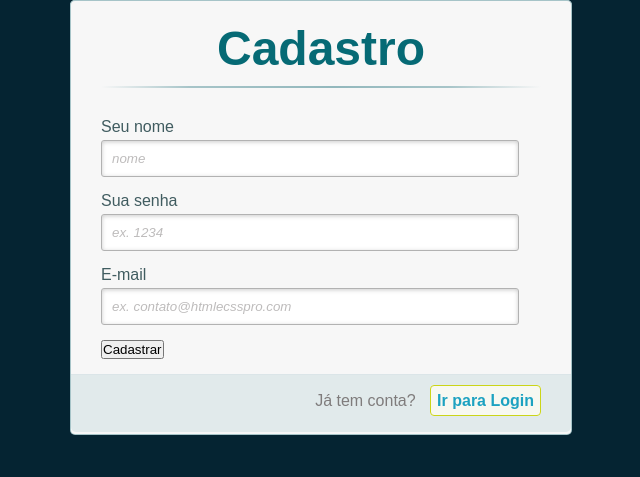
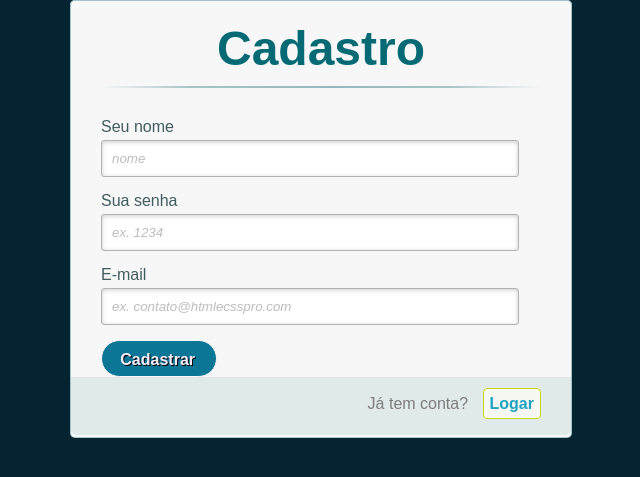
Before and after one commit to jaozinifsp/Projeto-V1.0, a PHP site: page /cadastro.php in a window 1280 px wide. Shown: the top 477 px of the page, without its empty margins (320-960 px from the left). Run offline with PHP 8.4, Linux system fonts and the light colour scheme; the visitor is signed in with stand-in values (Sample User, id 1).

Commit message:
Botoes Login-Cadastro

```diff
--- a/cadastro.html
+++ b/cadastro.html
@@ -117,7 +117,7 @@ require 'php/verifica-sessao.php';
             <input id="email" name="nome_mail" required="required" type="text" placeholder="ex. contato@htmlecsspro.com"/>
           </p>
           <p>
-              <button onclick="cadastrar()">Cadastrar</button>
+              <button onclick="cadastrar()" id="button_cad">Cadastrar</button>
           </p>
 
           <p class="link">
--- a/cadastro.php
+++ b/cadastro.php
@@ -79,7 +79,7 @@
           </p>
 
           <p>
-              <button onclick="login()">Logar</button>
+              <button onclick="login()" class="button_log">Logar</button>
           </p>
 
           <p class="link">
@@ -105,13 +105,15 @@
             <label for="email">E-mail</label>
             <input id="email" name="nome_mail" required="required" type="text" placeholder="ex. contato@htmlecsspro.com"/>
           </p>
+           <div id="button">
           <p>
-              <button onclick="cadastrar()">Cadastrar</button>
+
+              <button onclick="cadastrar()" class="button_cad">Cadastrar</button>
           </p>
-
+              </div>
           <p class="link">
             Já tem conta?
-            <a href="#paralogin"> Ir para Login </a>
+            <a href="#paralogin">Logar </a>
           </p>
       </div>
     </div>
--- a/css/cadastro.css
+++ b/css/cadastro.css
@@ -235,3 +235,82 @@ input[type="submit"]:hover{
     transform: translateX(-20px);
   }
 }
+
+
+
+
+.button_cad {
+	-moz-box-shadow:inset 0px 0px 0px 0px #fafdff;
+	-webkit-box-shadow:inset 0px 0px 0px 0px #fafdff;
+	box-shadow:inset 0px 0px 0px 0px #fafdff;
+	background-color:#0c7696;
+	-webkit-border-top-left-radius:19px;
+	-moz-border-radius-topleft:19px;
+	border-top-left-radius:19px;
+	-webkit-border-top-right-radius:19px;
+	-moz-border-radius-topright:19px;
+	border-top-right-radius:19px;
+	-webkit-border-bottom-right-radius:19px;
+	-moz-border-radius-bottomright:19px;
+	border-bottom-right-radius:19px;
+	-webkit-border-bottom-left-radius:19px;
+	-moz-border-radius-bottomleft:19px;
+	border-bottom-left-radius:19px;
+	text-indent:-2.66px;
+	border:1px solid #fcf9fc;
+	display:inline-block;
+	color:#faedfa;
+	font-family:Arial;
+	font-size:16px;
+	font-weight:bold;
+	font-style:normal;
+	height:37px;
+	line-height:37px;
+	width:116px;
+	text-decoration:none;
+	text-align:center;
+	text-shadow:1px 1px 0px #000000;
+}.button_cad:hover {
+	background-color:#244a63;
+}.button_cad:active {
+	position:relative;
+	top:1px;
+}
+
+.button_log {
+	-moz-box-shadow:inset 0px 0px 0px 0px #fafdff;
+	-webkit-box-shadow:inset 0px 0px 0px 0px #fafdff;
+	box-shadow:inset 0px 0px 0px 0px #fafdff;
+	background-color:#0c7696;
+	-webkit-border-top-left-radius:19px;
+	-moz-border-radius-topleft:19px;
+	border-top-left-radius:19px;
+	-webkit-border-top-right-radius:19px;
+	-moz-border-radius-topright:19px;
+	border-top-right-radius:19px;
+	-webkit-border-bottom-right-radius:19px;
+	-moz-border-radius-bottomright:19px;
+	border-bottom-right-radius:19px;
+	-webkit-border-bottom-left-radius:19px;
+	-moz-border-radius-bottomleft:19px;
+	border-bottom-left-radius:19px;
+	text-indent:-2.66px;
+	border:1px solid #fcf9fc;
+	display:inline-block;
+	color:#faedfa;
+	font-family:Arial;
+	font-size:16px;
+	font-weight:bold;
+	font-style:normal;
+	height:37px;
+	line-height:37px;
+	width:116px;
+	text-decoration:none;
+	text-align:center;
+	text-shadow:1px 1px 0px #000000;
+}.button_log:hover {
+	background-color:#244a63;
+}.button_log:active {
+	position:relative;
+	top:1px;
+}
```
